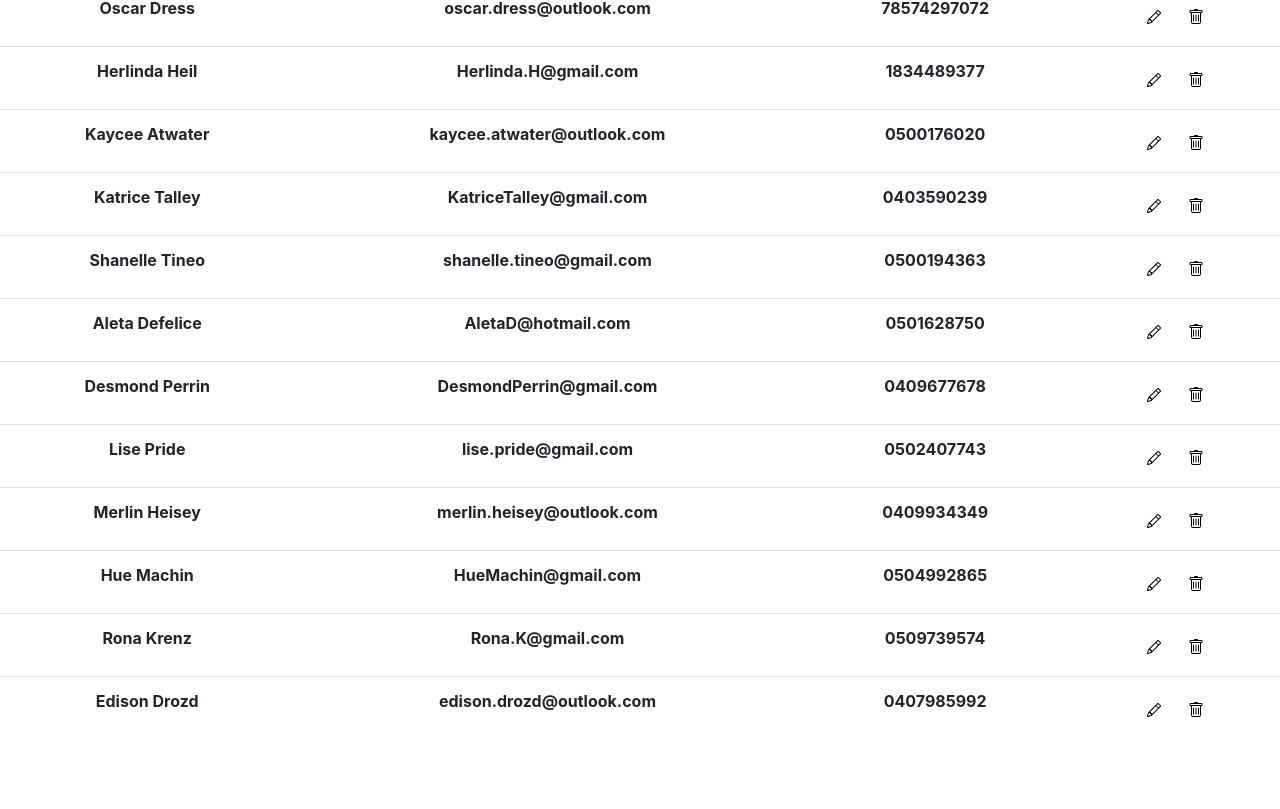
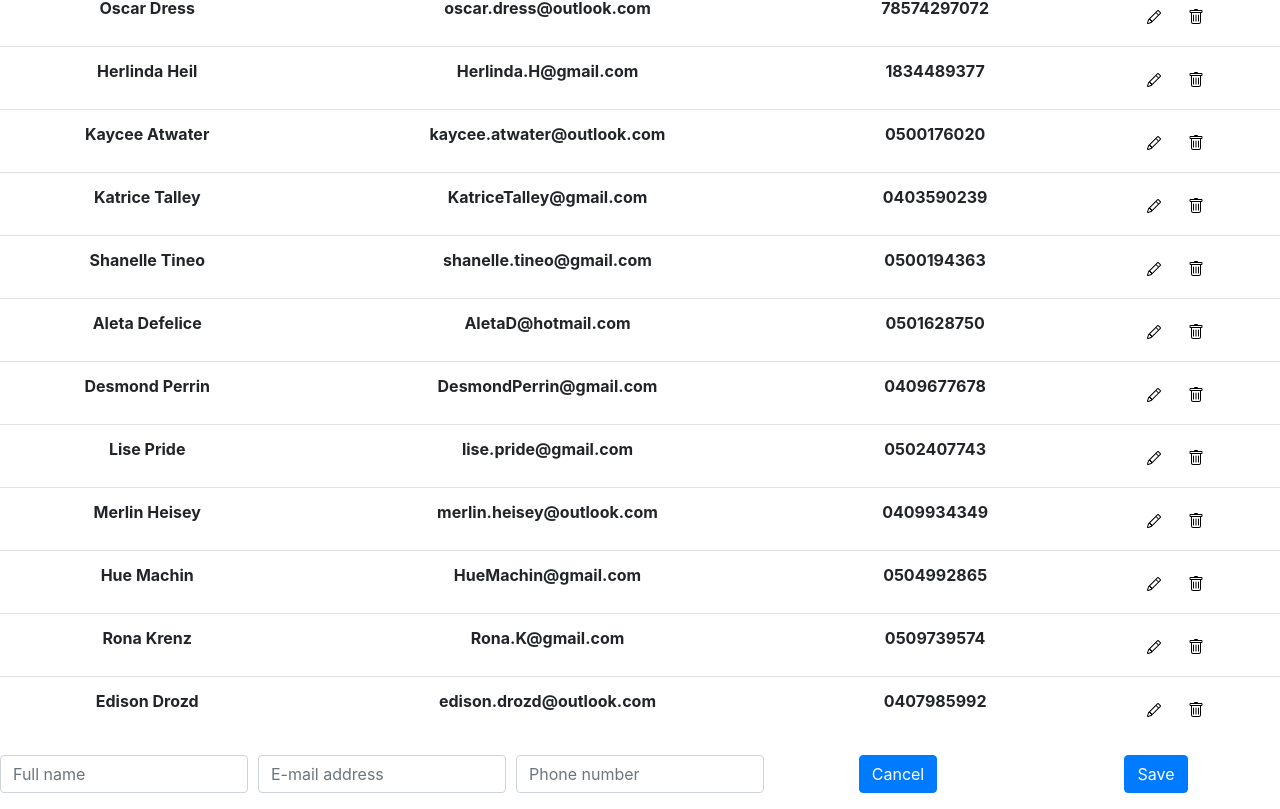
Before and after one commit to Jomii/react-test, a React (Create React App) app: page / in a window 1280 px wide. Shown: the part 727-1536 px from the top of the page. Before the commit the page ends 1482 px from the top, so only its background shows below. Built offline with nearby package versions, Linux system fonts and the light colour scheme.

Commit message:
Add inline edit form
- Refactor row creation in Table component

```diff
--- a/src/App.tsx
+++ b/src/App.tsx
@@ -4,8 +4,13 @@ import { Form, FormValues } from "./components/Form";
 import { api } from "./api";
 import "./App.css";
 
+export interface Participant extends FormValues {
+  id: number,
+}
+
 const App: React.FC = () => {
   const [participants, setParticipants] = useState(api.Participants);
+  const [selected, setSelected] = useState<Participant | null | undefined>(null);
 
   function addParticipant(participant: FormValues) {
     let newParticipant = {
@@ -16,13 +21,32 @@ const App: React.FC = () => {
     setParticipants((participants) => [...participants, newParticipant]);
   }
 
+  function setParticipant(id: number) {
+    let participant = participants.find(participant => participant.id === id)
+    if (participant) {
+      setSelected(participant)
+    }
+  }
+
+  function editParticipant(participant: FormValues) {
+    if (selected) {
+      const participantIndex = participants.indexOf(selected)
+      const editedParticipant = {id: selected.id, ...participant}
+      let newParticipants = [...participants]
+
+      newParticipants[participantIndex] = editedParticipant;
+      setParticipants(newParticipants)
+    }
+  }
+
   return (
     <div className="App">
       <h1>Header</h1>
       <div className="content">
         <h2>List of participants</h2>
         <Form onSubmit={addParticipant} submitButtonText="Add new" />
-        <Table items={participants} />
+        <Table items={participants} onClick={setParticipant}/>
+        <Form onSubmit={editParticipant} submitButtonText="Save" data={selected} onCancel={() => setSelected(null)} />
       </div>
     </div>
   );
--- a/src/components/Form.tsx
+++ b/src/components/Form.tsx
@@ -1,5 +1,6 @@
-import React, { useState } from "react";
+import React, { useState, useEffect } from "react";
 import { validate, FieldType } from "../utils/Validator";
+import { Participant } from "../App";
 
 export interface FormValues {
   name: string;
@@ -10,6 +11,8 @@ export interface FormValues {
 interface FormProps {
   submitButtonText: string;
   onSubmit: (participant: FormValues) => void;
+  data?: Participant | null;
+  onCancel?: () => void;
 }
 
 export const Form: React.FC<FormProps> = (props) => {
@@ -21,6 +24,14 @@ export const Form: React.FC<FormProps> = (props) => {
     email: false,
     phoneNum: false,
   });
+
+  useEffect(() => {
+    if (props.data) {
+      setName(props.data.name);
+      setEmail(props.data.email);
+      setPhoneNum(props.data.phoneNum);
+    }
+  }, [props.data]);
 
   function handleSubmit(e: React.FormEvent<HTMLFormElement>) {
     e.preventDefault();
@@ -35,13 +46,21 @@ export const Form: React.FC<FormProps> = (props) => {
 
       clearForm();
     }
-    console.log(errors);
   }
 
   function clearForm() {
     setName("");
     setEmail("");
     setPhoneNum("");
+    setErrors({
+      name: false,
+      email: false,
+      phoneNum: false
+    })
+
+    if (props.onCancel) {
+      props.onCancel();
+    }
   }
 
   /**
@@ -111,6 +130,14 @@ export const Form: React.FC<FormProps> = (props) => {
         )}
       </div>
 
+      {props.onCancel && (
+        <div className="col">
+          <button type="button" className="btn btn-primary" onClick={clearForm}>
+            Cancel
+          </button>
+        </div>
+      )}
+
       <div className="col">
         <input
           type="submit"
--- a/src/components/Table.js
+++ b/src/components/Table.js
@@ -1,6 +1,10 @@
 import React from "react";
 
 function Table(props) {
+  const tableRows = props.items.map((item) => (
+    <TableRow key={item.id} item={item} onClick={props.onClick} />
+  ));
+
   return (
     <table className="table">
       <thead>
@@ -12,31 +16,32 @@ function Table(props) {
         </tr>
       </thead>
 
-      <TableRow tableItems={props.items} />
+      <tbody>{tableRows}</tbody>
     </table>
   );
 }
 
 function TableRow(props) {
-  const items = props.tableItems;
-  const tableItems = items.map((item) => (
-    <tr key={item.id}>
+  const item = props.item;
+  return (
+    <tr>
       <th scope="row">{item.name}</th>
       <th scope="row">{item.email}</th>
       <th scope="row">{item.phoneNum}</th>
       <th scope="row">
-        <IconButton icon={"/pencil.svg"} />
+        <IconButton
+          onClick={() => props.onClick(item.id)}
+          icon={"/pencil.svg"}
+        />
         <IconButton icon={"/trash.svg"} />
       </th>
     </tr>
-  ));
-
-  return <tbody>{tableItems}</tbody>;
+  );
 }
 
 function IconButton(props) {
   return (
-    <button type="button" className="btn btn-link">
+    <button type="button" className="btn btn-link" onClick={props.onClick}>
       <img src={props.icon} alt="button icon"></img>
     </button>
   );
```
